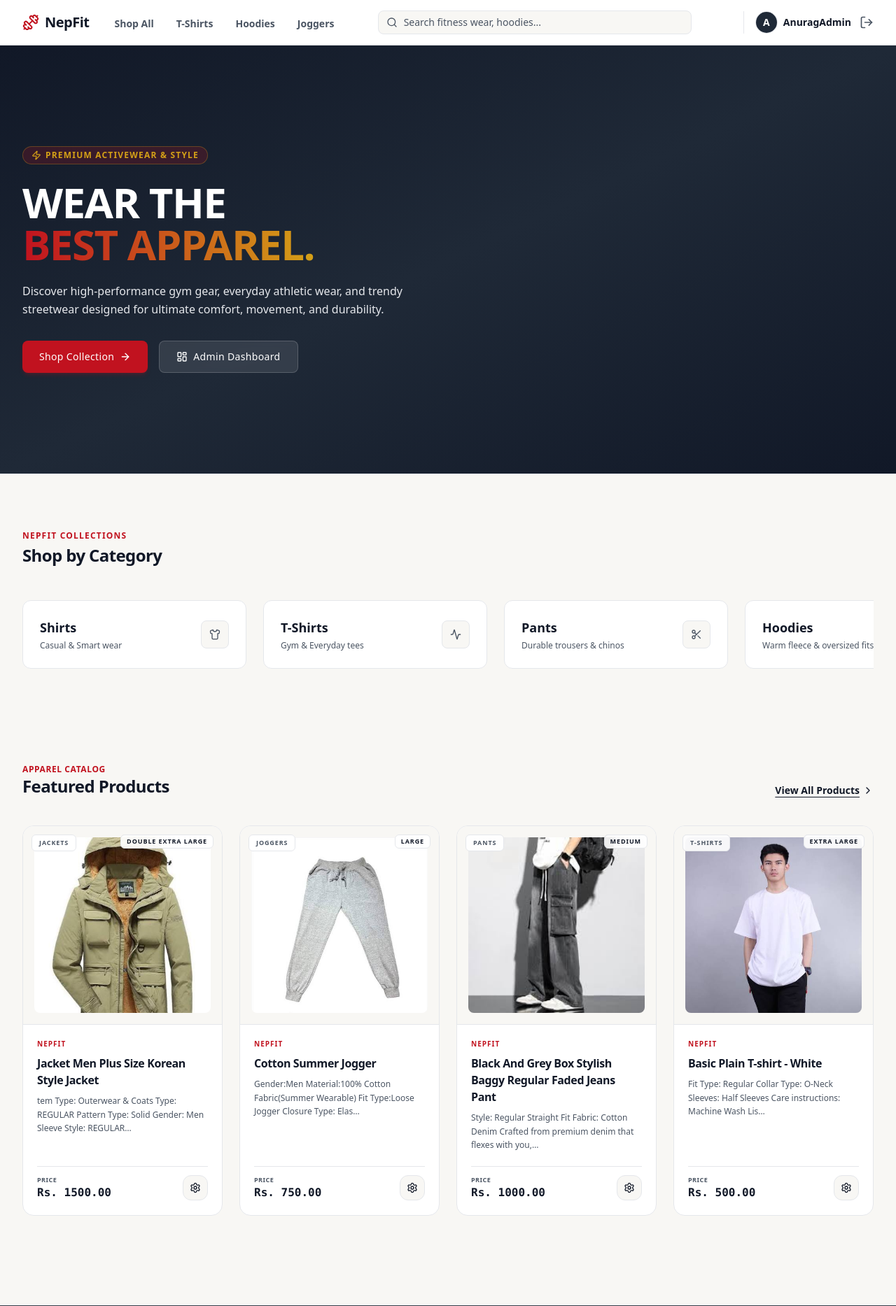
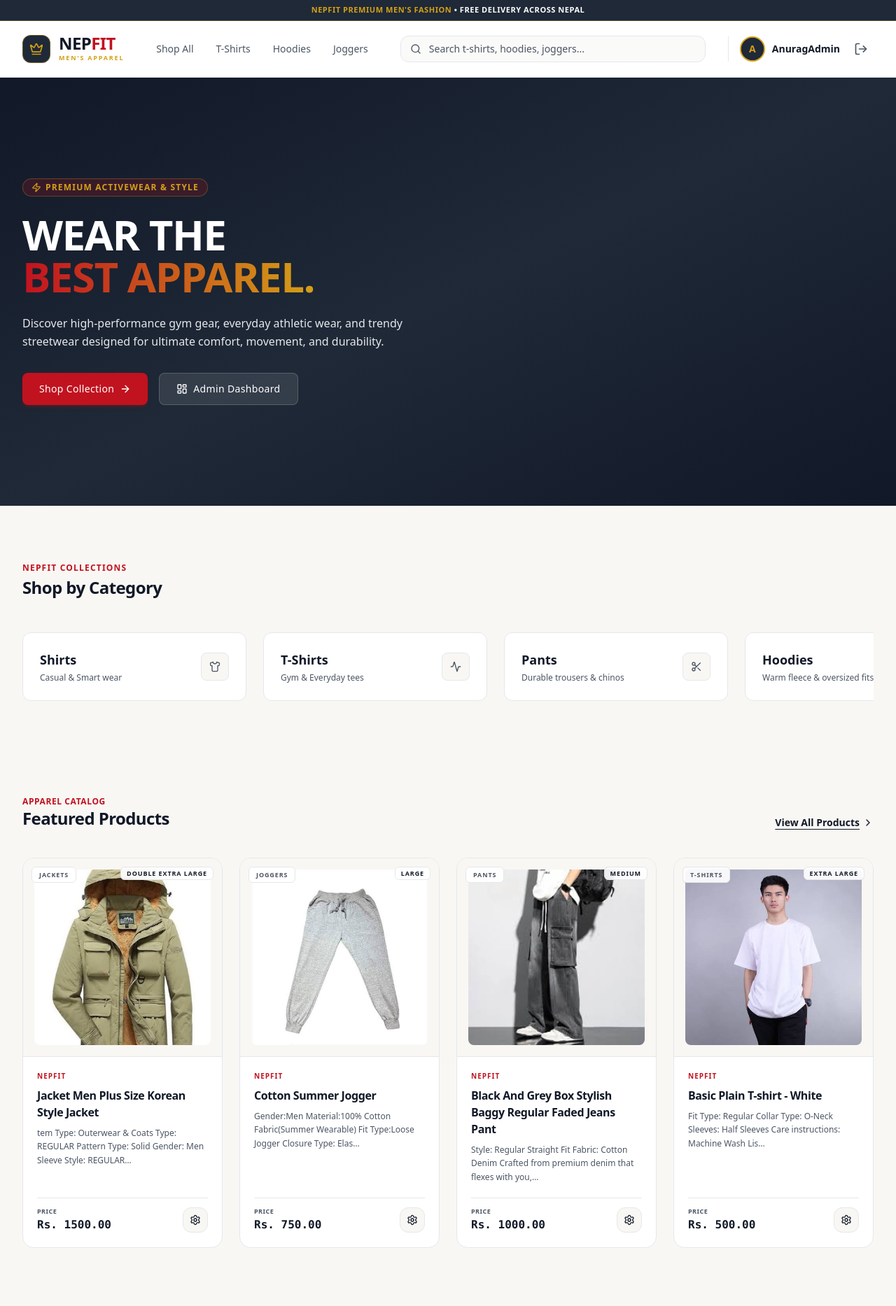
Before and after one commit to bipinjlimbu/B2C-E-Commerce---Django-Project-IV, a Django app: page / in a window 1280 px wide. Shown: the top 1867 px of the page at 70% size. Run offline with Django 5.2, Linux system fonts and the light colour scheme; a user stored in the database is signed in; data comes from the database, SQL or seed files in the repository.

Commit message:
Navbar UI Updated

```diff
--- a/nf_project/nf_app/templates/components/_navbar.html
+++ b/nf_project/nf_app/templates/components/_navbar.html
@@ -1,43 +1,52 @@
-<nav class="bg-[#FFFFFF] border-b border-[#E5E7EB] sticky top-0 z-50 shadow-sm">
-    <div class="max-w-7xl mx-auto px-4 sm:px-6 lg:px-8">
-        <div class="flex justify-between h-16 items-center">
+<header class="sticky top-0 z-50 bg-[#FFFFFF] border-b border-[#E5E7EB] shadow-sm">
+    <div class="bg-[#1F2937] text-white text-[11px] font-semibold tracking-wider uppercase py-1.5 px-4 text-center border-b border-[#D4A017]/30">
+        <span class="text-[#D4A017] font-bold">NepFit Premium Men's Fashion</span> &bull; Free Delivery Across Nepal
+    </div>
 
-            <div class="flex items-center flex-1 md:flex-initial">
-                <a href="/" class="flex-shrink-0 flex items-center mr-8">
-                    <i data-lucide="dumbbell" class="text-[#C1121F] mr-2 w-6 h-6"></i>
-                    <span class="text-xl font-extrabold tracking-tight text-[#111827]">NepFit</span>
+    <nav class="max-w-7xl mx-auto px-4 sm:px-6 lg:px-8">
+        <div class="flex items-center justify-between h-20 gap-4 md:gap-8">
+
+            <div class="flex items-center gap-8">
+                <a href="/" class="flex items-center gap-3 group">
+                    <div class="w-10 h-10 rounded-xl bg-[#1F2937] flex items-center justify-center border border-[#D4A017]/40 shadow-sm group-hover:border-[#C1121F] transition-colors">
+                        <i data-lucide="crown" class="w-5 h-5 text-[#D4A017] group-hover:text-[#C1121F] transition-colors"></i>
+                    </div>
+                    <div class="flex flex-col">
+                        <span class="text-2xl font-black tracking-tight text-[#111827] leading-none uppercase">Nep<span class="text-[#C1121F]">Fit</span></span>
+                        <span class="text-[9px] font-bold tracking-[0.2em] text-[#D4A017] uppercase mt-0.5">Men's Apparel</span>
+                    </div>
                 </a>
 
-                <div class="hidden md:flex space-x-6 font-medium">
-                    <a href="/products/" class="{% if request.path == '/products/' and not request.GET.category %}text-[#C1121F] border-b-2 border-[#C1121F]{% else %}text-[#4B5563] hover:text-[#C1121F]{% endif %} px-1 pt-1 text-sm font-semibold transition">Shop All</a>
-                    <a href="/products/?category=t_shirts" class="{% if request.GET.category == 't_shirts' %}text-[#C1121F] border-b-2 border-[#C1121F]{% else %}text-[#4B5563] hover:text-[#C1121F]{% endif %} px-1 pt-1 text-sm font-semibold transition">T-Shirts</a>
-                    <a href="/products/?category=hoodies" class="{% if request.GET.category == 'hoodies' %}text-[#C1121F] border-b-2 border-[#C1121F]{% else %}text-[#4B5563] hover:text-[#C1121F]{% endif %} px-1 pt-1 text-sm font-semibold transition">Hoodies</a>
-                    <a href="/products/?category=joggers" class="{% if request.GET.category == 'joggers' %}text-[#C1121F] border-b-2 border-[#C1121F]{% else %}text-[#4B5563] hover:text-[#C1121F]{% endif %} px-1 pt-1 text-sm font-semibold transition">Joggers</a>
+                <div class="hidden lg:flex items-center gap-1 font-medium">
+                    <a href="/products/" class="{% if request.path == '/products/' and not request.GET.category %}text-[#C1121F] bg-[#C1121F]/10 font-bold{% else %}text-[#4B5563] hover:text-[#111827] hover:bg-[#FAFAF9]{% endif %} px-3.5 py-2 rounded-lg text-sm transition-all">Shop All</a>
+                    <a href="/products/?category=t_shirts" class="{% if request.GET.category == 't_shirts' %}text-[#C1121F] bg-[#C1121F]/10 font-bold{% else %}text-[#4B5563] hover:text-[#111827] hover:bg-[#FAFAF9]{% endif %} px-3.5 py-2 rounded-lg text-sm transition-all">T-Shirts</a>
+                    <a href="/products/?category=hoodies" class="{% if request.GET.category == 'hoodies' %}text-[#C1121F] bg-[#C1121F]/10 font-bold{% else %}text-[#4B5563] hover:text-[#111827] hover:bg-[#FAFAF9]{% endif %} px-3.5 py-2 rounded-lg text-sm transition-all">Hoodies</a>
+                    <a href="/products/?category=joggers" class="{% if request.GET.category == 'joggers' %}text-[#C1121F] bg-[#C1121F]/10 font-bold{% else %}text-[#4B5563] hover:text-[#111827] hover:bg-[#FAFAF9]{% endif %} px-3.5 py-2 rounded-lg text-sm transition-all">Joggers</a>
                 </div>
             </div>
 
-            <div class="hidden sm:block flex-1 max-w-md mx-8">
+            <div class="hidden sm:block flex-1 max-w-md">
                 <form action="/products/" method="GET" class="relative m-0">
-                    <div class="absolute inset-y-0 left-0 pl-3 flex items-center pointer-events-none">
-                        <i data-lucide="search" class="h-4 w-4 text-[#4B5563]"></i>
+                    <div class="absolute inset-y-0 left-0 pl-3.5 flex items-center pointer-events-none">
+                        <i data-lucide="search" class="w-4 h-4 text-[#4B5563]"></i>
                     </div>
-                    <input type="text" name="q" value="{{ request.GET.q|default:'' }}" placeholder="Search fitness wear, hoodies..." class="block w-full pl-9 pr-3 py-1.5 border border-[#E5E7EB] rounded-lg bg-[#F8F7F4] text-sm placeholder-[#4B5563] focus:outline-none focus:border-[#C1121F] focus:bg-[#FFFFFF] text-[#111827] transition">
+                    <input type="text" name="q" value="{{ request.GET.q|default:'' }}" placeholder="Search t-shirts, hoodies, joggers..." class="w-full pl-10 pr-4 py-2 border border-[#E5E7EB] rounded-xl bg-[#FAFAF9] text-sm text-[#111827] placeholder-[#4B5563] focus:outline-none focus:border-[#C1121F] focus:bg-[#FFFFFF] focus:ring-2 focus:ring-[#C1121F]/10 transition-all">
                 </form>
             </div>
 
-            <div class="flex items-center space-x-4">
-                <a href="/products/" class="text-[#4B5563] hover:text-[#C1121F] transition sm:hidden">
+            <div class="flex items-center gap-2 sm:gap-4">
+                <a href="/products/" class="p-2 text-[#4B5563] hover:text-[#C1121F] hover:bg-[#FAFAF9] rounded-lg transition sm:hidden">
                     <i data-lucide="search" class="w-5 h-5"></i>
                 </a>
 
                 {% if not request.user.is_staff %}
-                    <a href="/wishlist/" class="text-[#4B5563] hover:text-[#C1121F] transition relative">
+                    <a href="/wishlist/" class="p-2 text-[#4B5563] hover:text-[#C1121F] hover:bg-[#FAFAF9] rounded-lg transition relative">
                         <i data-lucide="heart" class="w-5 h-5"></i>
                     </a>
-                    <a href="/cart/" class="text-[#4B5563] hover:text-[#C1121F] transition relative mr-2">
+                    <a href="/cart/" class="p-2 text-[#4B5563] hover:text-[#C1121F] hover:bg-[#FAFAF9] rounded-lg transition relative">
                         <i data-lucide="shopping-bag" class="w-5 h-5"></i>
                         {% if user.is_authenticated and user.cart.items.exists %}
-                            <span class="absolute top-0 right-0 w-4 h-4 bg-[#C1121F] text-white text-[10px] font-bold rounded-full flex items-center justify-center transform translate-x-1 -translate-y-1">
+                            <span class="absolute top-1 right-1 px-1.5 py-0.5 bg-[#C1121F] text-white text-[10px] font-black rounded-full ring-2 ring-[#FFFFFF]">
                                 {{ user.cart.items.count }}
                             </span>
                         {% endif %}
@@ -45,33 +54,40 @@
                 {% endif %}
 
                 {% if user.is_authenticated %}
-                    <div class="flex items-center space-x-3 border-l border-[#E5E7EB] pl-4">
-                        <a href="/profile/" class="flex items-center space-x-2 group focus:outline-none">
-                            <div class="h-8 w-8 rounded-full overflow-hidden border border-[#E5E7EB] bg-[#F8F7F4] group-hover:border-[#C1121F] transition-colors">
+                    <div class="flex items-center gap-3 border-l border-[#E5E7EB] pl-3 sm:pl-4">
+                        <a href="/profile/" class="flex items-center gap-2.5 group">
+                            <div class="w-9 h-9 rounded-full overflow-hidden border-2 border-[#D4A017] bg-[#1F2937] group-hover:border-[#C1121F] transition-colors shadow-sm">
                                 {% if user.profile_picture %}
-                                    <img src="{{ user.profile_picture.url }}" alt="{{ user.username }}" class="h-full w-full object-cover">
+                                    <img src="{{ user.profile_picture.url }}" alt="{{ user.username }}" class="w-full h-full object-cover">
                                 {% else %}
-                                    <div class="h-full w-full flex items-center justify-center text-[#C1121F] font-bold text-sm bg-[#1F2937]">
-                                        <span class="text-white">{{ user.username|slice:":1"|upper }}</span>
+                                    <div class="w-full h-full flex items-center justify-center text-[#D4A017] font-bold text-sm bg-[#1F2937]">
+                                        <span>{{ user.username|slice:":1"|upper }}</span>
                                     </div>
                                 {% endif %}
                             </div>
-                            <span class="text-sm font-semibold text-[#111827] group-hover:text-[#C1121F] transition-colors max-w-[100px] truncate">
+                            <span class="hidden md:inline-block text-sm font-bold text-[#111827] group-hover:text-[#C1121F] transition-colors max-w-[110px] truncate">
                                 {{ user.username }}
                             </span>
                         </a>
-                        <a href="/logout/" class="text-[#4B5563] hover:text-[#C1121F] transition" title="Logout">
+                        <a href="/logout/" class="p-2 text-[#4B5563] hover:text-[#B91C1C] hover:bg-[#FAFAF9] rounded-lg transition" title="Logout">
                             <i data-lucide="log-out" class="w-5 h-5"></i>
                         </a>
                     </div>
                 {% else %}
-                    <div class="flex items-center space-x-2 border-l border-[#E5E7EB] pl-4">
-                        <a href="/login/" class="text-[#4B5563] hover:text-[#C1121F] text-sm font-semibold px-2 py-1.5 transition">Login</a>
-                        <a href="/register/" class="bg-[#C1121F] text-white text-sm font-semibold px-3 py-1.5 rounded-lg hover:bg-[#9B0D18] transition shadow-sm">Sign Up</a>
+                    <div class="flex items-center gap-2 border-l border-[#E5E7EB] pl-3 sm:pl-4">
+                        <a href="/login/" class="text-[#1F2937] hover:text-[#C1121F] text-sm font-bold px-3 py-2 rounded-lg hover:bg-[#FAFAF9] transition">Login</a>
+                        <a href="/register/" class="bg-[#C1121F] hover:bg-[#9B0D18] text-white text-sm font-bold px-4 py-2 rounded-lg transition shadow-sm">Sign Up</a>
                     </div>
                 {% endif %}
             </div>
 
         </div>
-    </div>
-</nav>
+
+        <div class="flex lg:hidden overflow-x-auto gap-2 py-2.5 border-t border-[#E5E7EB]">
+            <a href="/products/" class="{% if request.path == '/products/' and not request.GET.category %}text-[#C1121F] bg-[#C1121F]/10 font-bold{% else %}text-[#4B5563] hover:bg-[#FAFAF9]{% endif %} whitespace-nowrap px-3 py-1.5 rounded-lg text-xs transition-all">Shop All</a>
+            <a href="/products/?category=t_shirts" class="{% if request.GET.category == 't_shirts' %}text-[#C1121F] bg-[#C1121F]/10 font-bold{% else %}text-[#4B5563] hover:bg-[#FAFAF9]{% endif %} whitespace-nowrap px-3 py-1.5 rounded-lg text-xs transition-all">T-Shirts</a>
+            <a href="/products/?category=hoodies" class="{% if request.GET.category == 'hoodies' %}text-[#C1121F] bg-[#C1121F]/10 font-bold{% else %}text-[#4B5563] hover:bg-[#FAFAF9]{% endif %} whitespace-nowrap px-3 py-1.5 rounded-lg text-xs transition-all">Hoodies</a>
+            <a href="/products/?category=joggers" class="{% if request.GET.category == 'joggers' %}text-[#C1121F] bg-[#C1121F]/10 font-bold{% else %}text-[#4B5563] hover:bg-[#FAFAF9]{% endif %} whitespace-nowrap px-3 py-1.5 rounded-lg text-xs transition-all">Joggers</a>
+        </div>
+    </nav>
+</header>
--- a/nf_project/static/css/styles.css
+++ b/nf_project/static/css/styles.css
@@ -443,7 +443,7 @@ Ensure the default browser behavior of the `hidden` attribute.
   --tw-shadow-colored: 0 0 #0000;
 }
 
-.ring-1, .focus-within\:ring-1, .focus\:ring-2 {
+.ring-1, .ring-2, .focus-within\:ring-1, .focus\:ring-2 {
   --tw-ring-inset: var(--tw-empty,/*!*/ /*!*/);
   --tw-ring-offset-width: 0px;
   --tw-ring-offset-color: #fff;
@@ -1064,6 +1072,10 @@ Ensure the default browser behavior of the `hidden` attribute.
 
 .max-w-sm {
   max-width: 24rem;
+}
+
+.max-w-\[110px\] {
+  max-width: 110px;
 }
 
 .flex-1 {
@@ -1266,6 +1278,10 @@ Ensure the default browser behavior of the `hidden` attribute.
   gap: 2.5rem;
 }
 
+.gap-2\.5 {
+  gap: 0.625rem;
+}
+
 .gap-x-6 {
   -moz-column-gap: 1.5rem;
        column-gap: 1.5rem;
@@ -1527,6 +1543,15 @@ Ensure the default browser behavior of the `hidden` attribute.
   border-color: rgb(193 18 31 / 0.3);
 }
 
+.border-\[\#D4A017\]\/40 {
+  border-color: rgb(212 160 23 / 0.4);
+}
+
+.border-\[\#D4A017\] {
+  --tw-border-opacity: 1;
+  border-color: rgb(212 160 23 / var(--tw-border-opacity));
+}
+
 .border-t-transparent {
   border-top-color: transparent;
 }
@@ -1662,6 +1687,15 @@ Ensure the default browser behavior of the `hidden` attribute.
   background-color: rgb(75 85 99 / var(--tw-bg-opacity));
 }
 
+.bg-\[\#C1121F\]\/10 {
+  background-color: rgb(193 18 31 / 0.1);
+}
+
+.bg-\[\#FAFAF9\] {
+  --tw-bg-opacity: 1;
+  background-color: rgb(250 250 249 / var(--tw-bg-opacity));
+}
+
 .bg-gradient-to-br {
   background-image: linear-gradient(to bottom right, var(--tw-gradient-stops));
 }
@@ -1875,6 +1909,11 @@ Ensure the default browser behavior of the `hidden` attribute.
   padding-right: 0.375rem;
 }
 
+.px-3\.5 {
+  padding-left: 0.875rem;
+  padding-right: 0.875rem;
+}
+
 .pb-12 {
   padding-bottom: 3rem;
 }
@@ -1957,6 +1996,18 @@ Ensure the default browser behavior of the `hidden` attribute.
 
 .pr-6 {
   padding-right: 1.5rem;
+}
+
+.pl-3\.5 {
+  padding-left: 0.875rem;
+}
+
+.pl-10 {
+  padding-left: 2.5rem;
+}
+
+.pr-4 {
+  padding-right: 1rem;
 }
 
 .text-left {
@@ -2095,6 +2146,10 @@ Ensure the default browser behavior of the `hidden` attribute.
   letter-spacing: 0.1em;
 }
 
+.tracking-\[0\.2em\] {
+  letter-spacing: 0.2em;
+}
+
 .text-\[\#111827\] {
   --tw-text-opacity: 1;
   color: rgb(17 24 39 / var(--tw-text-opacity));
@@ -2845,6 +2925,10 @@ Ensure the default browser behavior of the `hidden` attribute.
     justify-content: space-between;
   }
 
+  .sm\:gap-4 {
+    gap: 1rem;
+  }
+
   .sm\:space-y-0 > :not([hidden]) ~ :not([hidden]) {
     --tw-space-y-reverse: 0;
     margin-top: calc(0px * calc(1 - var(--tw-space-y-reverse)));
@@ -2876,6 +2960,10 @@ Ensure the default browser behavior of the `hidden` attribute.
     padding-top: 0px;
   }
 
+  .sm\:pl-4 {
+    padding-left: 1rem;
+  }
+
   .sm\:text-left {
     text-align: left;
   }
@@ -2891,6 +2979,10 @@ Ensure the default browser behavior of the `hidden` attribute.
     grid-column: span 2 / span 2;
   }
 
+  .md\:inline-block {
+    display: inline-block;
+  }
+
   .md\:flex {
     display: flex;
   }
@@ -2913,6 +3005,10 @@ Ensure the default browser behavior of the `hidden` attribute.
 
   .md\:items-center {
     align-items: center;
+  }
+
+  .md\:gap-8 {
+    gap: 2rem;
   }
 
   .md\:justify-self-end {
@@ -2937,6 +3033,14 @@ Ensure the default browser behavior of the `hidden` attribute.
     grid-column: span 1 / span 1;
   }
 
+  .lg\:flex {
+    display: flex;
+  }
+
+  .lg\:hidden {
+    display: none;
+  }
+
   .lg\:w-auto {
     width: auto;
   }
```
Also changed, not shown: other parts of nf_project/static/css/styles.css (+59 -26 lines).
